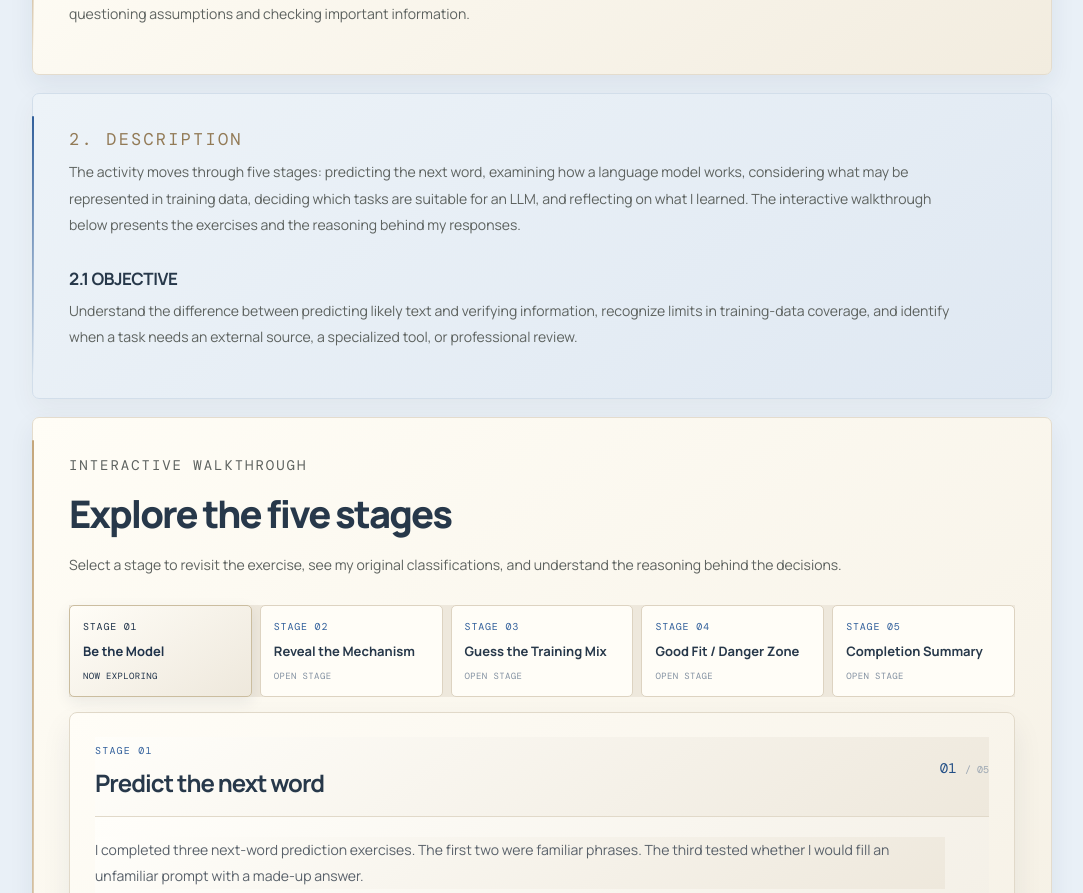
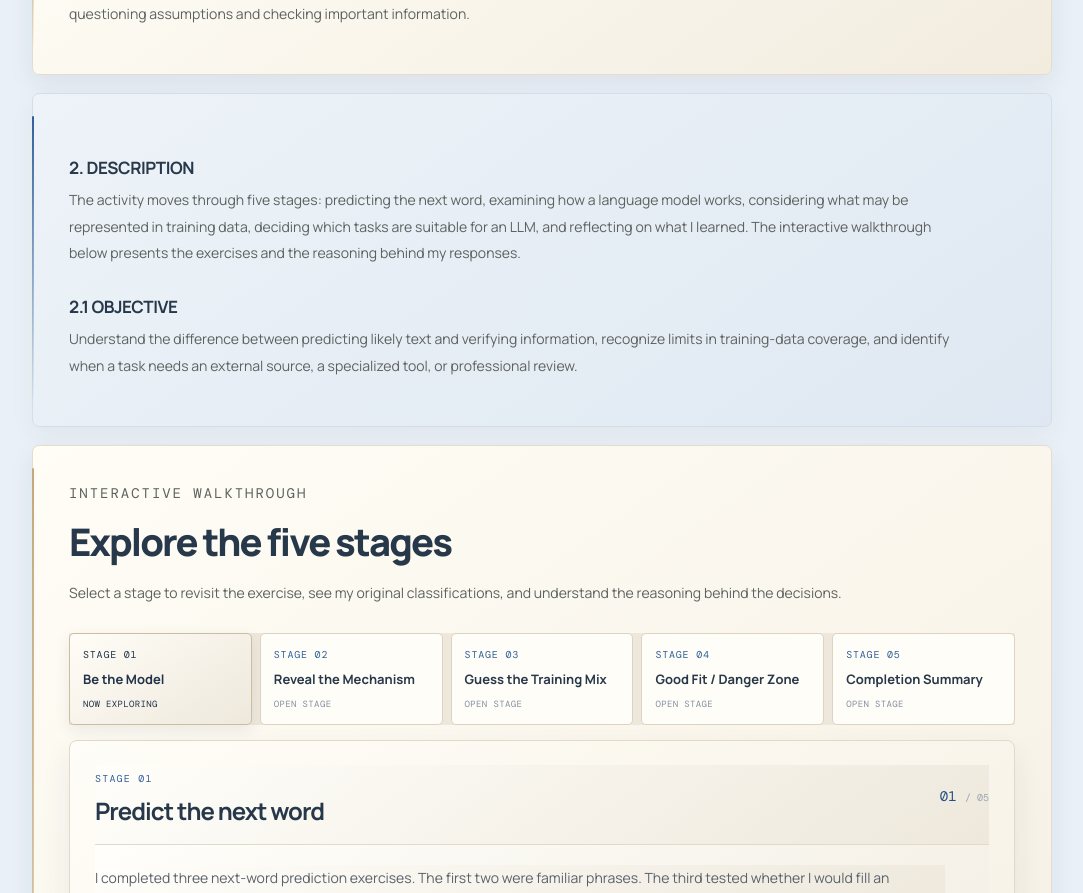
Before and after one commit to AnushaKallempudi12/portfolio, a Next.js app: page /portfolio/artifacts/ai-training-interaction in a window 1280 px wide. Shown: the part 940-1833 px from the top of the page, without its empty margins (98-1181 px from the left). Built offline with nearby package versions, Linux system fonts and the light colour scheme.

Commit message:
Match Artifact 3 description heading to subsection style

```diff
--- a/src/app/artifacts/ai-training-interaction/page.jsx
+++ b/src/app/artifacts/ai-training-interaction/page.jsx
@@ -144,7 +144,7 @@ export default function AITrainingInteractionPage(){
     <p>AI Training Interaction is a learning activity that helped me examine how large language models learn and respond. By working through the Professor Predict exercises, I explored why an answer can sound convincing without being verified and why responsible AI use requires questioning assumptions and checking important information.</p>
    </section>
 <section className="detail-section ati-reveal">
-    <p className="detail-index">2. DESCRIPTION</p>
+    <h3 className="detail-subhead">2. DESCRIPTION</h3>
     <p>The activity moves through five stages: predicting the next word, examining how a language model works, considering what may be represented in training data, deciding which tasks are suitable for an LLM, and reflecting on what I learned. The interactive walkthrough below presents the exercises and the reasoning behind my responses.</p>
     <h3 className="detail-subhead">2.1 OBJECTIVE</h3>
     <p>Understand the difference between predicting likely text and verifying information, recognize limits in training-data coverage, and identify when a task needs an external source, a specialized tool, or professional review.</p>
```
